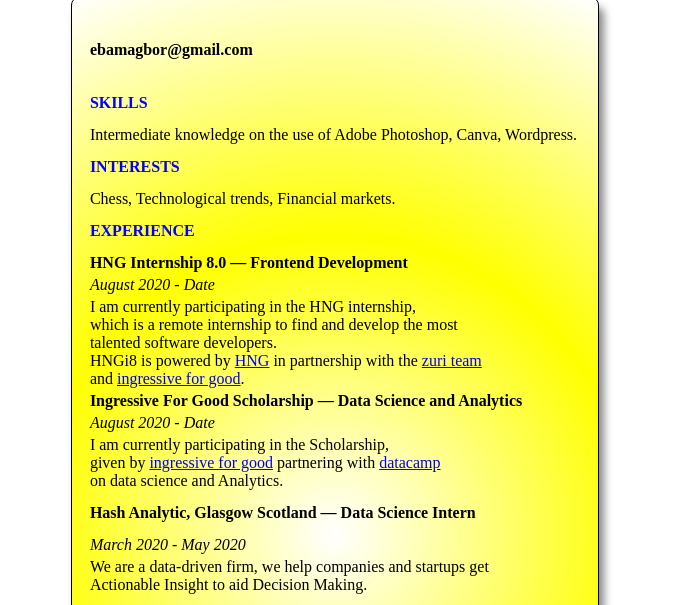
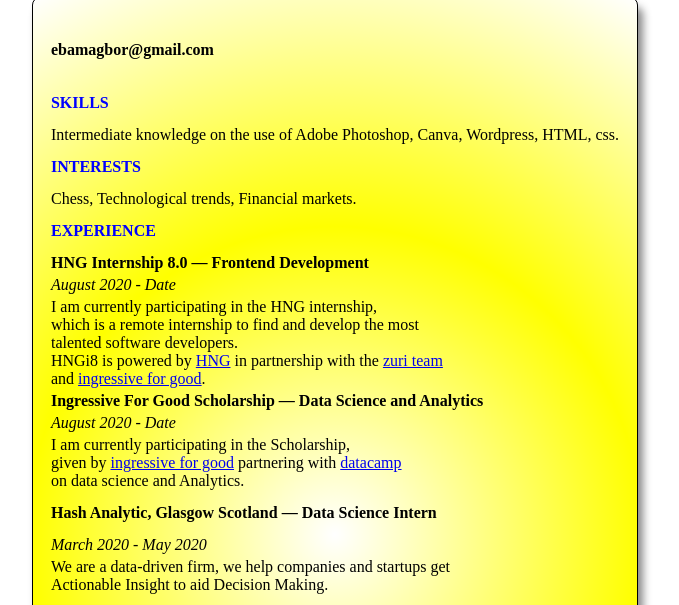
Before and after one commit to ebamcs/hng-portfolio, a plain HTML site: page index.html in a window 1280 px wide. Shown: the part 195-800 px from the top of the page, without its empty margins (305-984 px from the left). Drawn offline with Linux system fonts and the light colour scheme.

Commit message:
Update index.html

```diff
--- a/index.html
+++ b/index.html
@@ -42,7 +42,7 @@
                     <td style="color:blue;font-weight: bolder;">SKILLS</td>
                 </tr>
                 <tr>
-                    <td>Intermediate knowledge on the use of Adobe Photoshop, Canva, Wordpress.</td>
+                    <td>Intermediate knowledge on the use of Adobe Photoshop, Canva, Wordpress, HTML, css.</td>
                 </tr>
                 <tr style="line-height: 1cm;">
                     <td style="color:blue;font-weight: bolder;">INTERESTS</td>
```
